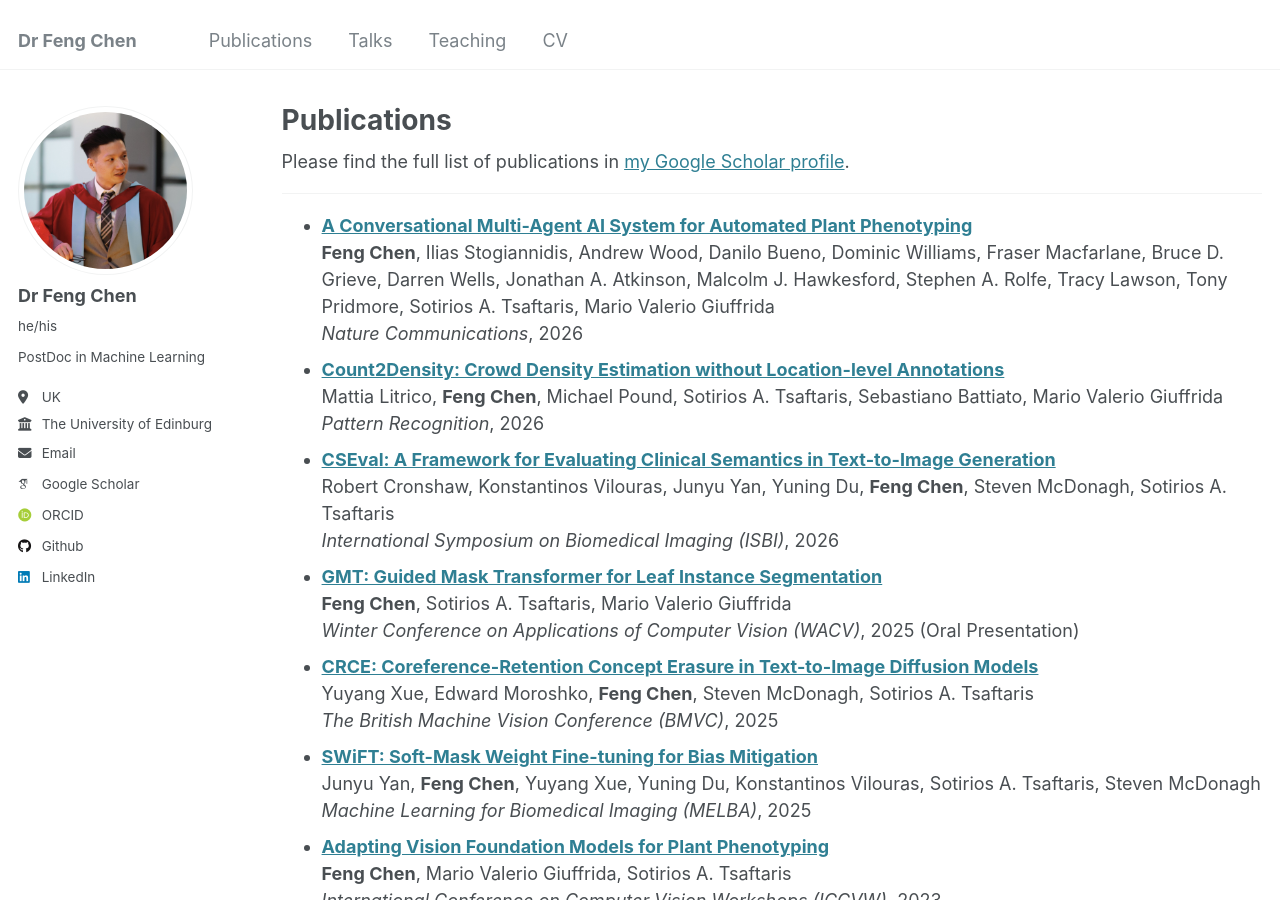
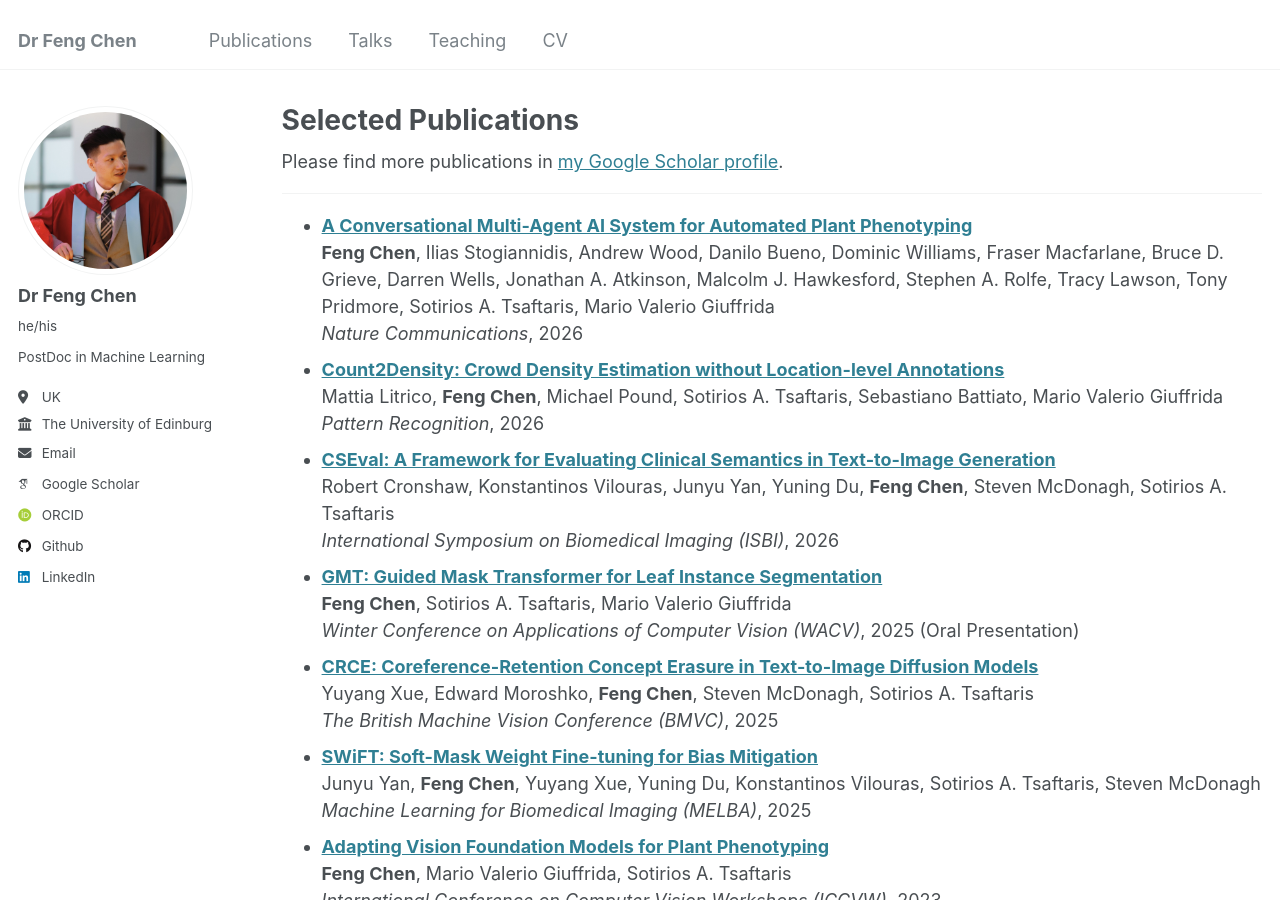
Before and after one commit to fengchen025/fengchen025.github.io, a Jekyll site: the page built from _pages/publications.html, in a window 1280 px wide and 900 px high. Built offline with Jekyll 4.4.1, drawn with Linux system fonts in a browser that asks for light colours; some web fonts are replaced.

Commit message:
Update publication title and message wording

```diff
--- a/_pages/publications.html
+++ b/_pages/publications.html
@@ -1,12 +1,12 @@
 ---
 layout: archive
-title: "Publications"
+title: "Selected Publications"
 permalink: /publications/
 author_profile: true
 ---
 
 {% if site.author.googlescholar %}
-  <div class="wordwrap">Please find the full list of publications in <a href="{{site.author.googlescholar}}">my Google Scholar profile</a>.</div>
+  <div class="wordwrap">Please find more publications in <a href="{{site.author.googlescholar}}">my Google Scholar profile</a>.</div>
 {% endif %}
 
 {% include base_path %}
```
